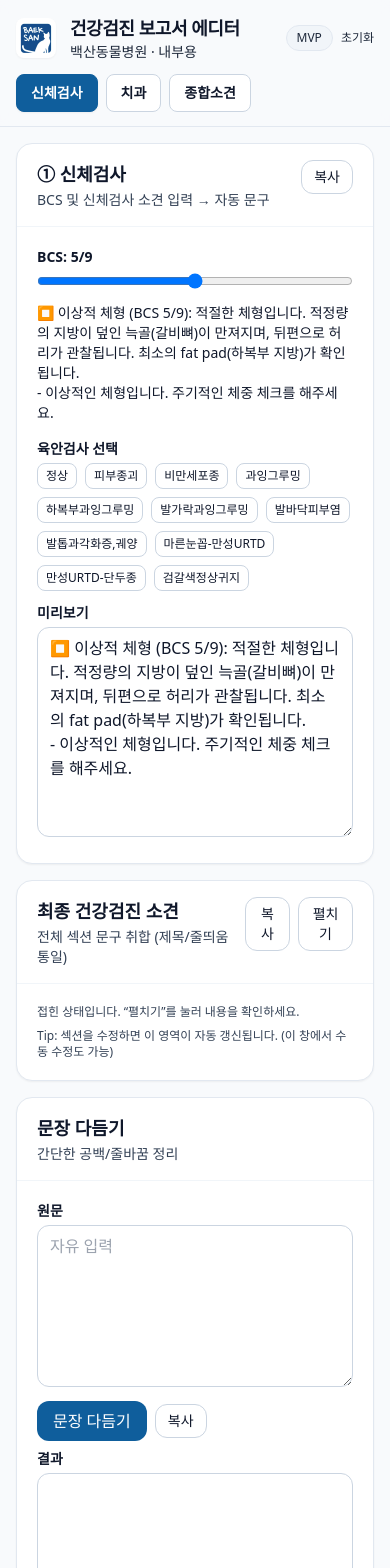
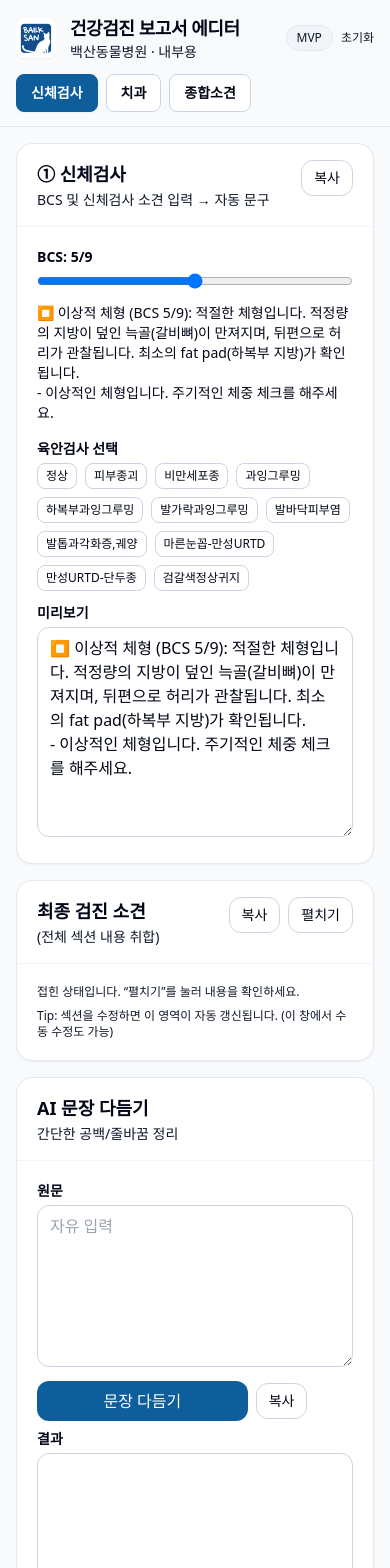
Before and after one commit to hodewdew-creator/BS_health_report_editor, a React (Vite) app: page / in a window 390 px wide. Shown: the top 1568 px of the page. Built offline with nearby package versions, Linux system fonts and the light colour scheme.

Commit message:
Update App.jsx

```diff
--- a/src/App.jsx
+++ b/src/App.jsx
@@ -2,14 +2,20 @@ import React, { useEffect, useMemo, useState } from "react";
 import templates from "./data/templates.json";
 
 /**
- * App.jsx — UI Polish v4.1
- * - OutputPanel(최종 건강검진 소견): 기본 접힘
- * - AboutPanel(도움말): 기본 접힘 + 토글 버튼
- * - (v4 포함 사항 유지) 톤다운 브랜드 컬러, 안정된 프리뷰 위치/높이, 라벨 가독성 강화 등
+ * App.jsx — UI Polish v5
+ * Requests applied:
+ * 1) 태그(육안검사/종합소견) 선택색을 옅은 노랑톤으로 (너무 튀지 않게)
+ * 2) 종합소견 체크박스: CBC+Chem => "혈액검사" 하나로 통합 (이전 저장값과 호환)
+ * 3) 태그 제목/내용 글씨 더 진하게
+ * 4) "문장 다듬기" → "AI 문장 다듬기", 파란 버튼 너비 2/3
+ * 5) 최종 검진 소견: 제목/부제 변경 + 복사/펼치기 버튼 가로 정렬·사이즈 통일
+ * 6) 종합소견 [중분류] 제목 오른쪽에 태그 버튼이 같은 줄로 배치
  */
 
-// ===== Brand color (adjust here if 병원 컬러 변경) =====
+// ===== Brand color (탭/주요 버튼) =====
 const BRAND = { bg: "#0F5E9C", border: "#0F5E9C", text: "#ffffff" };
+// ===== Selected chip style (부드러운 노랑톤) =====
+const CHIP_ON_STYLE = { backgroundColor: "#FEF3C7", borderColor: "#FACC15", color: "#111827" }; // amber-100/400
 
 export default function App() {
   const [tab, setTab] = useState(() => {
@@ -21,14 +27,12 @@ export default function App() {
     <div className="min-h-screen bg-slate-50 text-slate-900 antialiased">
       <Header tab={tab} onTab={setTab} />
       <main className="mx-auto max-w-6xl p-4 md:p-6 lg:p-8 grid grid-cols-1 lg:grid-cols-3 gap-4">
-        {/* 좌측: 선택된 섹션만 렌더 */}
         <div className="lg:col-span-2 space-y-4">
           {tab === "physical" && <PhysicalExamCard />}
           {tab === "dental" && <DentalFindingsCard />}
           {tab === "overall" && <OverallAssessmentCard />}
         </div>
 
-        {/* 우측: 결과/도움말 sticky */}
         <div className="lg:col-span-1 space-y-4 lg:sticky top-24 self-start">
           <OutputPanel />
           <PolisherPanel />
@@ -50,25 +54,13 @@ const key = {
   output: "vetreport_output",
 };
 
-function saveLS(k, v) {
-  try { localStorage.setItem(k, JSON.stringify(v)); } catch {}
+function saveLS(k, v) { try { localStorage.setItem(k, JSON.stringify(v)); } catch {} }
+function loadLS(k, fallback) {
+  try { const v = localStorage.getItem(k); return v ? JSON.parse(v) : fallback; } catch { return fallback; }
 }
-function loadLS(k, fallback) {
-  try {
-    const v = localStorage.getItem(k);
-    return v ? JSON.parse(v) : fallback;
-  } catch { return fallback; }
-}
-function emitChange(){
-  try { window.dispatchEvent(new Event('vetreport-change')); } catch {}
-}
+function emitChange(){ try { window.dispatchEvent(new Event('vetreport-change')); } catch {} }
 function clampBlanks(s){
-  // 연속 개행 3줄 이상 → 2줄로 축소, 앞뒤 공백 정리
-  return (s || "")
-    .replace(/\r\n/g, "\n")
-    .replace(/\n{3,}/g, "\n\n")
-    .replace(/[ \t]+\n/g, "\n")
-    .trim();
+  return (s || "").replace(/\r\n/g, "\n").replace(/\n{3,}/g, "\n\n").replace(/[ \t]+\n/g, "\n").trim();
 }
 
 function Card({ title, subtitle, children, right }) {
@@ -76,30 +68,45 @@ function Card({ title, subtitle, children, right }) {
     <section className="bg-white rounded-2xl shadow-sm border border-slate-200">
       <div className="flex items-start justify-between gap-3 px-5 py-4 border-b border-slate-100">
         <div>
-          <h2 className="text-lg font-semibold text-slate-900">{title}</h2>
-          {subtitle ? (
-            <p className="text-sm text-slate-700 mt-0.5">{subtitle}</p>
-          ) : null}
+          <h2 className="text-lg font-semibold text-slate-950">{title}</h2>
+          {subtitle ? <p className="text-sm text-slate-900 mt-0.5">{subtitle}</p> : null}
         </div>
-        <div>{right}</div>
+        <div className="flex-shrink-0">{right}</div>
       </div>
       <div className="p-5">{children}</div>
     </section>
   );
 }
-function Field({ label, children, hint }) { return (
-  <label className="block">
-    <div className="mb-1 text-sm font-semibold text-slate-900">{label}</div>
-    {children}
-    {hint ? <div className="mt-1 text-xs text-slate-700">{hint}</div> : null}
-  </label>
-); }
-function TextArea({ value, onChange, rows = 5, placeholder }) { return (
-  <textarea className="w-full rounded-xl border border-slate-300 px-3 py-2 focus:outline-none focus:ring-2 focus:ring-blue-500/40 focus:border-blue-500 resize-y text-slate-900" rows={rows} value={value} onChange={(e)=> onChange(e.target.value)} placeholder={placeholder} />
-); }
-function CopyBtn({ text, label = "복사" }) { return (
-  <button onClick={async ()=>{ try { await navigator.clipboard.writeText(text || ""); } catch {} }} className="rounded-xl border border-slate-300 px-3 py-1.5 text-sm hover:bg-slate-50 active:scale-[.99] text-slate-900">{label}</button>
-); }
+function Field({ label, children, hint }) {
+  return (
+    <label className="block">
+      <div className="mb-1 text-sm font-semibold text-slate-950">{label}</div>
+      {children}
+      {hint ? <div className="mt-1 text-xs text-slate-900">{hint}</div> : null}
+    </label>
+  );
+}
+function TextArea({ value, onChange, rows = 5, placeholder }) {
+  return (
+    <textarea
+      className="w-full rounded-xl border border-slate-300 px-3 py-2 focus:outline-none focus:ring-2 focus:ring-blue-500/40 focus:border-blue-500 resize-y text-slate-950"
+      rows={rows}
+      value={value}
+      onChange={(e)=> onChange(e.target.value)}
+      placeholder={placeholder}
+    />
+  );
+}
+function CopyBtn({ text, label = "복사", className = "" }) {
+  return (
+    <button
+      onClick={async ()=>{ try { await navigator.clipboard.writeText(text || ""); } catch {} }}
+      className={"inline-flex items-center justify-center h-9 px-3 rounded-xl border border-slate-300 text-sm text-slate-950 hover:bg-slate-50 active:scale-[.99] " + className}
+    >
+      {label}
+    </button>
+  );
+}
 
 /*********************************
  * Header / Footer
@@ -110,29 +117,19 @@ function Header({ tab, onTab }) {
       <div className="mx-auto max-w-6xl px-4 md:px-6 lg:px-8 py-3.5">
         <div className="flex items-center justify-between">
           <div className="flex items-center gap-3.5">
-            <img
-              src="/baeksan-logo.png"
-              alt="Baeksan Animal Hospital"
-              className="w-10 h-10 rounded-lg bg-white object-contain p-1 shadow-sm"
-            />
+            <img src="/baeksan-logo.png" alt="Baeksan Animal Hospital" className="w-10 h-10 rounded-lg bg-white object-contain p-1 shadow-sm" />
             <div>
-              <div className="text-lg md:text-xl font-semibold tracking-tight text-slate-900">
-                건강검진 보고서 에디터
-              </div>
-              <div className="text-sm text-slate-800">
-                백산동물병원 · 내부용
-              </div>
+              <div className="text-lg md:text-xl font-semibold tracking-tight text-slate-950">건강검진 보고서 에디터</div>
+              <div className="text-sm text-slate-900">백산동물병원 · 내부용</div>
             </div>
           </div>
 
           <div className="flex items-center gap-2">
-            <span className="inline-flex items-center px-2.5 py-1 rounded-full text-xs bg-slate-100 text-slate-800 border border-slate-200">
-              MVP
-            </span>
+            <span className="inline-flex items-center px-2.5 py-1 rounded-full text-xs bg-slate-100 text-slate-900 border border-slate-200">MVP</span>
             <a
               href="#"
               onClick={(e)=>{ e.preventDefault(); localStorage.clear(); location.reload(); }}
-              className="text-xs text-slate-800 hover:text-slate-900"
+              className="text-xs text-slate-900 hover:text-slate-950"
               title="모든 데이터(로컬저장) 초기화"
             >
               초기화
@@ -158,7 +155,7 @@ function SegTab({ label, active, onClick }){
         "px-3.5 py-2 rounded-lg border text-sm md:text-base font-semibold transition " +
         (active
           ? "text-white shadow-sm"
-          : "bg-white text-slate-900 border-slate-300 hover:bg-slate-50")
+          : "bg-white text-slate-950 border-slate-300 hover:bg-slate-50")
       }
       style={active ? { backgroundColor: BRAND.bg, borderColor: BRAND.border } : {}}
     >
@@ -168,7 +165,7 @@ function SegTab({ label, active, onClick }){
 }
 function Footer(){
   return (
-    <footer className="py-6 text-center text-xs text-slate-700">
+    <footer className="py-6 text-center text-xs text-slate-900">
       <div className="mx-auto max-w-6xl px-4">
         © {new Date().getFullYear()} Vet Report Tools · 로컬에서 동작(데이터: localStorage)
       </div>
@@ -311,13 +308,13 @@ function PhysicalExamCard(){
           onChange={(e)=> setPhys({ ...phys, bcs: Number(e.target.value) })}
           className="w-full"
         />
-        <div className="mt-2 text-sm text-slate-900 whitespace-pre-wrap">
+        <div className="mt-2 text-sm text-slate-950 whitespace-pre-wrap">
           {getBCSText(phys.bcs)}
         </div>
       </Field>
 
       <div className="mt-4">
-        <div className="mb-1 text-sm font-semibold text-slate-900">육안검사 선택</div>
+        <div className="mb-1 text-sm font-semibold text-slate-950">육안검사 선택</div>
         <div className="flex flex-wrap gap-2">
           {PHYS_LOOKS.map((opt) => {
             const on = !!(phys.looks && phys.looks[opt.title]);
@@ -331,8 +328,8 @@ function PhysicalExamCard(){
                   next[opt.title] = !on;
                   setPhys({ ...phys, looks: next });
                 }}
-                className={"px-2 py-1 text-xs rounded-lg border active:scale-[.98] " + (on ? "text-white" : "bg-white text-slate-900 border-slate-300 hover:bg-slate-50")}
-                style={on ? { backgroundColor: BRAND.bg, borderColor: BRAND.border } : {}}
+                className={"px-2 py-1 text-xs rounded-lg border active:scale-[.98] " + (on ? "" : "bg-white text-slate-950 border-slate-300 hover:bg-slate-50")}
+                style={on ? CHIP_ON_STYLE : {}}
                 title={opt.desc}
               >
                 {opt.title}
@@ -394,42 +391,42 @@ function DentalFindingsCard(){
     <Card title="② 치과 소견" subtitle="항목 선택 → 통합 소견" right={<CopyBtn text={text} />}>
       <div className="grid grid-cols-1 md:grid-cols-2 gap-3">
         <Field label="전체 상태 평가">
-          <select className="w-full rounded-xl border border-slate-300 px-3 py-2" value={d.status} onChange={(e)=> setD({ ...d, status: e.target.value })}>
+          <select className="w-full rounded-xl border border-slate-300 px-3 py-2 text-slate-950" value={d.status} onChange={(e)=> setD({ ...d, status: e.target.value })}>
             {opts.status.map((s)=> <option key={s} value={s}>{s}</option>)}
           </select>
         </Field>
         <Field label="치은염 Grade">
-          <select className="w-full rounded-xl border border-slate-300 px-3 py-2" value={d.gingivitis} onChange={(e)=> setD({ ...d, gingivitis: e.target.value })}>
+          <select className="w-full rounded-xl border border-slate-300 px-3 py-2 text-slate-950" value={d.gingivitis} onChange={(e)=> setD({ ...d, gingivitis: e.target.value })}>
             {opts.gingivitis.map((g)=> <option key={g} value={g}>{g}</option>)}
           </select>
         </Field>
         <Field label="치석 Grade">
-          <select className="w-full rounded-xl border border-slate-300 px-3 py-2" value={d.calculus} onChange={(e)=> setD({ ...d, calculus: e.target.value })}>
+          <select className="w-full rounded-xl border border-slate-300 px-3 py-2 text-slate-950" value={d.calculus} onChange={(e)=> setD({ ...d, calculus: e.target.value })}>
             {opts.calculus.map((g)=> <option key={g} value={g}>{g}</option>)}
           </select>
         </Field>
         <Field label="골절 여부">
-          <select className="w-full rounded-xl border border-slate-300 px-3 py-2" value={d.fracture} onChange={(e)=> setD({ ...d, fracture: e.target.value })}>
+          <select className="w-full rounded-xl border border-slate-300 px-3 py-2 text-slate-950" value={d.fracture} onChange={(e)=> setD({ ...d, fracture: e.target.value })}>
             {opts.fracture.map((g)=> <option key={g} value={g}>{g}</option>)}
           </select>
         </Field>
         <Field label="TR(치아흡수성 병변)">
-          <select className="w-full rounded-xl border border-slate-300 px-3 py-2" value={d.tr} onChange={(e)=> setD({ ...d, tr: e.target.value })}>
+          <select className="w-full rounded-xl border border-slate-300 px-3 py-2 text-slate-950" value={d.tr} onChange={(e)=> setD({ ...d, tr: e.target.value })}>
             {opts.tr.map((g)=> <option key={g} value={g}>{g}</option>)}
           </select>
         </Field>
         <Field label="결손치">
-          <select className="w-full rounded-xl border border-slate-300 px-3 py-2" value={d.missing} onChange={(e)=> setD({ ...d, missing: e.target.value })}>
+          <select className="w-full rounded-xl border border-slate-300 px-3 py-2 text-slate-950" value={d.missing} onChange={(e)=> setD({ ...d, missing: e.target.value })}>
             {opts.missing.map((g)=> <option key={g} value={g}>{g}</option>)}
           </select>
         </Field>
         <Field label="스케일링 권장">
-          <select className="w-full rounded-xl border border-slate-300 px-3 py-2" value={d.scaling} onChange={(e)=> setD({ ...d, scaling: e.target.value })}>
+          <select className="w-full rounded-xl border border-slate-300 px-3 py-2 text-slate-950" value={d.scaling} onChange={(e)=> setD({ ...d, scaling: e.target.value })}>
             {opts.scaling.map((g)=> <option key={g} value={g}>{g}</option>)}
           </select>
         </Field>
         <Field label="마무리 소견">
-          <input className="w-full rounded-xl border border-slate-300 px-3 py-2" value={d.wrap} onChange={(e)=> setD({ ...d, wrap: e.target.value })} />
+          <input className="w-full rounded-xl border border-slate-300 px-3 py-2 text-slate-950" value={d.wrap} onChange={(e)=> setD({ ...d, wrap: e.target.value })} />
         </Field>
       </div>
       <div className="mt-3">
@@ -443,20 +440,20 @@ function DentalFindingsCard(){
 }
 
 /*********************************
- * 3) 종합 소견 — 태그 팔레트(검색/그룹/트레이)
+ * 3) 종합 소견 — 태그 팔레트
  *********************************/
 
 const OVERALL_TAGS = templates.overall;
 const TAGS = OVERALL_TAGS.map((r, idx) => ({ ...r, _id: idx }));
 
-// 소프트 톤 클래스
 const CHIP = {
-  off: "bg-white text-slate-900 border-slate-300 hover:bg-slate-50",
-  on:  "text-white",
+  off: "bg-white text-slate-950 border-slate-300 hover:bg-slate-50",
+  on:  "", // style로 적용
 };
 
 const defaultOverall = {
-  picks: { physical: true, cbc: false, chem: false, ua: false, xr: false, us: false, disease: false },
+  // CBC + Chem => blood로 통합
+  picks: { physical: true, blood: false, ua: false, xr: false, us: false, disease: false },
   addenda: "",
   tagSel: {}, // { [id]: true }
 };
@@ -483,9 +480,28 @@ function OverallAssessmentCard(){
   const preview = useMemo(()=> makeOverallText(o), [o]);
   useEffect(()=> { saveLS(key.overall, o); emitChange(); }, [o]);
 
+  // 저장값 호환 (cbc/chem → blood)
+  useEffect(()=>{
+    setO(prev => {
+      const p = { ...(prev.picks || {}) };
+      let changed = false;
+      if ((p.cbc || p.chem) && !p.blood) { p.blood = true; changed = true; }
+      if ('cbc' in p) { delete p.cbc; changed = true; }
+      if ('chem' in p) { delete p.chem; changed = true; }
+      // 누락키 보정
+      ["physical","blood","ua","xr","us","disease"].forEach(k=>{ if (p[k]===undefined) { p[k]=false; changed=true; }});
+      return changed ? { ...prev, picks: p } : prev;
+    });
+  // eslint-disable-next-line react-hooks/exhaustive-deps
+  }, []);
+
   const labelMap = {
-    physical: "신체검사", cbc: "혈액검사(CBC)", chem: "혈액화학(Chem)",
-    ua: "뇨검사(UA)", xr: "방사선", us: "복부초음파", disease: "특정질환"
+    physical: "신체검사",
+    blood: "혈액검사",
+    ua: "뇨검사(UA)",
+    xr: "방사선",
+    us: "복부초음파",
+    disease: "특정질환",
   };
 
   function togglePick(k){ setO(prev => ({ ...prev, picks: { ...prev.picks, [k]: !prev.picks[k] }})); }
@@ -495,7 +511,7 @@ function OverallAssessmentCard(){
   // 활성 대분류 집합
   const activeCats = useMemo(()=>{
     const s = new Set(); Object.entries(o.picks||{}).forEach(([k,v])=> { if (v) {
-      const cat = ({ physical:"신체검사", cbc:"혈액검사", chem:"혈액검사", ua:"소변검사", xr:"방사선", us:"복부초음파", disease:"특정질환" })[k];
+      const cat = ({ physical:"신체검사", blood:"혈액검사", ua:"소변검사", xr:"방사선", us:"복부초음파", disease:"특정질환" })[k];
       if (cat) s.add(cat);
     }});
     return s;
@@ -504,11 +520,11 @@ function OverallAssessmentCard(){
   // 태그풀 → 검색필터 → 그룹핑(sub)
   const tagPool = useMemo(()=> TAGS.filter(r => activeCats.has(r.cat)), [activeCats]);
   const filtered = useMemo(()=> {
-    const qq = q.trim();
+    const qq = q.trim().toLowerCase();
     if (!qq) return tagPool;
     return tagPool.filter(r =>
-      (r.tag && r.tag.toLowerCase().includes(qq.toLowerCase())) ||
-      (r.text && r.text.toLowerCase().includes(qq.toLowerCase()))
+      (r.tag && r.tag.toLowerCase().includes(qq)) ||
+      (r.text && r.text.toLowerCase().includes(qq))
     );
   }, [tagPool, q]);
 
@@ -522,7 +538,6 @@ function OverallAssessmentCard(){
     return Array.from(g.entries()); // [ [sub, rows[]], ... ]
   }, [filtered]);
 
-  // 선택된 태그 객체 리스트
   const selectedObjs = useMemo(()=> {
     const ids = Object.keys(o.tagSel||{}).filter(id => o.tagSel[id]);
     const set = new Set(ids);
@@ -530,13 +545,13 @@ function OverallAssessmentCard(){
   }, [o.tagSel]);
 
   return (
-    <Card title="③ 종합 소견" subtitle="검사 선택 → 태그 클릭으로 상세 문구 추가" right={<CopyBtn text={preview} />}>
+    <Card title="③ 종합 소견" subtitle="검사 선택 → 태그 클릭으로 상세 문구 추가 (마우스 올리면 프리뷰)" right={<CopyBtn text={preview} />}>
       {/* 체크박스 */}
       <div className="grid grid-cols-2 md:grid-cols-3 gap-2">
-        {Object.entries(o.picks).map(([k,v])=> (
+        {Object.entries(labelMap).map(([k, v]) => (
           <label key={k} className="flex items-center gap-2 px-3 py-2 rounded-xl border border-slate-300 bg-white hover:bg-slate-50">
-            <input type="checkbox" checked={v} onChange={()=> togglePick(k)} />
-            <span className="text-sm font-semibold text-slate-900">{labelMap[k]}</span>
+            <input type="checkbox" checked={!!o.picks[k]} onChange={()=> togglePick(k)} />
+            <span className="text-sm font-semibold text-slate-950">{v}</span>
           </label>
         ))}
       </div>
@@ -544,22 +559,22 @@ function OverallAssessmentCard(){
       {/* 검색 + 결과수 */}
       <div className="mt-3 flex items-center gap-2">
         <input
-          className="flex-1 rounded-xl border border-slate-300 px-3 py-2 text-sm"
+          className="flex-1 rounded-xl border border-slate-300 px-3 py-2 text-sm text-slate-950"
           placeholder="태그/내용 검색"
           value={q}
           onChange={(e)=> setQ(e.target.value)}
         />
-        <span className="text-xs font-semibold text-slate-900">{filtered.length}개</span>
+        <span className="text-xs font-semibold text-slate-950">{filtered.length}개</span>
       </div>
 
       {/* 선택된 태그 트레이 */}
       {selectedObjs.length > 0 && (
         <div className="mt-3">
-          <div className="text-xs font-semibold text-slate-900 mb-1">선택된 태그</div>
+          <div className="text-xs font-semibold text-slate-950 mb-1">선택된 태그</div>
           <div className="flex flex-wrap gap-2">
             {selectedObjs.map(r => (
               <button key={r._id} onClick={()=> removeTag(String(r._id))}
-                className="px-2 py-1 text-xs rounded-lg border bg-slate-100 text-slate-900 border-slate-200 hover:bg-slate-200">
+                className="px-2 py-1 text-xs rounded-lg border bg-slate-100 text-slate-950 border-slate-200 hover:bg-slate-200">
                 {r.tag} <span className="ml-1 opacity-70">✕</span>
               </button>
             ))}
@@ -567,12 +582,14 @@ function OverallAssessmentCard(){
         </div>
       )}
 
-      {/* 태그 그룹 */}
+      {/* 태그 그룹: 중분류 오른쪽 같은 줄에 태그 */}
       {grouped.length > 0 && (
-        <div className="mt-4 space-y-4">
+        <div className="mt-4 space-y-3">
           {grouped.map(([sub, rows]) => (
-            <div key={sub}>
-              <div className="text-[12px] font-semibold tracking-wide text-slate-900 mb-1">{sub}</div>
+            <div key={sub} className="flex flex-wrap items-start gap-3">
+              <div className="shrink-0 text-[12px] font-semibold tracking-wide text-slate-950 px-2 py-1 bg-slate-100 rounded-md border border-slate-200">
+                {sub}
+              </div>
               <div className="flex flex-wrap gap-2">
                 {rows.map(row => {
                   const picked = !!(o.tagSel && o.tagSel[row._id]);
@@ -582,7 +599,7 @@ function OverallAssessmentCard(){
                       onMouseEnter={()=> setHover(row.text || "")}
                       onMouseLeave={()=> setHover("")}
                       className={`px-2 py-1 text-xs rounded-lg border active:scale-[.98] ${picked ? CHIP.on : CHIP.off}`}
-                      style={picked ? { backgroundColor: BRAND.bg, borderColor: BRAND.border } : {}}
+                      style={picked ? CHIP_ON_STYLE : {}}
                       title={`${row.cat} · ${row.sub}`}
                       onClick={()=> toggleTag(String(row._id))}
                     >
@@ -596,7 +613,7 @@ function OverallAssessmentCard(){
         </div>
       )}
 
-      {/* (이곳) 호버 프리뷰 — 태그와 추가안내 사이, 고정영역 */}
+      {/* 호버 프리뷰 — 태그와 추가안내 사이, 고정영역 */}
       <div className="mt-4 rounded-xl border text-sm p-3 whitespace-pre-wrap transition-all"
            style={{ minHeight: hover ? "64px" : "0px", backgroundColor: hover ? "#FFF7ED" : "transparent",
                     borderColor: hover ? "#FED7AA" : "transparent", color: "#7C2D12" }}>
@@ -626,7 +643,7 @@ function OverallAssessmentCard(){
 }
 
 /*********************************
- * 우측 패널: 출력 & 폴리셔 & 도움말(접기 기본)
+ * 우측 패널: 출력 & 폴리셔 & 도움말
  *********************************/
 function OutputPanel(){
   const compute = () => {
@@ -659,16 +676,30 @@ function OutputPanel(){
 
   return (
     <Card
-      title="최종 건강검진 소견"
-      subtitle="전체 섹션 문구 취합 (제목/줄띄움 통일)"
-      right={<div className="flex items-center gap-2"><CopyBtn text={txt} /><button onClick={()=> setOpen(o=>!o)} className="rounded-xl border border-slate-300 px-3 py-1.5 text-sm text-slate-900">{open ? "접기" : "펼치기"}</button></div>}
+      title="최종 검진 소견"
+      subtitle="(전체 섹션 내용 취합)"
+      right={
+        <div className="inline-flex items-center gap-2">
+          <CopyBtn text={txt} />
+          <button
+            onClick={()=> setOpen(o=>!o)}
+            className="inline-flex items-center justify-center h-9 px-3 rounded-xl border border-slate-300 text-sm text-slate-950 hover:bg-slate-50"
+          >
+            {open ? "접기" : "펼치기"}
+          </button>
+        </div>
+      }
     >
-      {open && <TextArea value={txt} onChange={setTxt} rows={20} />}
-      {!open && <div className="text-xs text-slate-700">접힌 상태입니다. “펼치기”를 눌러 내용을 확인하세요.</div>}
-      <div className="mt-2 text-xs text-slate-700">Tip: 섹션을 수정하면 이 영역이 자동 갱신됩니다. (이 창에서 수동 수정도 가능)</div>
+      {open ? (
+        <TextArea value={txt} onChange={setTxt} rows={20} />
+      ) : (
+        <div className="text-xs text-slate-900">접힌 상태입니다. “펼치기”를 눌러 내용을 확인하세요.</div>
+      )}
+      <div className="mt-2 text-xs text-slate-900">Tip: 섹션을 수정하면 이 영역이 자동 갱신됩니다. (이 창에서 수동 수정도 가능)</div>
     </Card>
   );
 }
+
 function PolisherPanel(){
   const [input, setInput] = useState("");
   const [out, setOut] = useState("");
@@ -680,10 +711,10 @@ function PolisherPanel(){
     );
   }
   return (
-    <Card title="문장 다듬기" subtitle="간단한 공백/줄바꿈 정리">
+    <Card title="AI 문장 다듬기" subtitle="간단한 공백/줄바꿈 정리">
       <Field label="원문"><TextArea value={input} onChange={setInput} rows={6} placeholder="자유 입력" /></Field>
       <div className="mt-2 flex items-center gap-2">
-        <button onClick={()=> setOut(tidy(input))} className="rounded-xl px-4 py-2 text-white" style={{ backgroundColor: BRAND.bg }}>문장 다듬기</button>
+        <button onClick={()=> setOut(tidy(input))} className="w-2/3 md:w-1/2 rounded-xl px-4 py-2 text-white" style={{ backgroundColor: BRAND.bg }}>문장 다듬기</button>
         <CopyBtn text={out} />
       </div>
       <div className="mt-2"><Field label="결과"><TextArea value={out} onChange={setOut} rows={8} /></Field></div>
@@ -696,16 +727,16 @@ function AboutPanel(){
     <Card
       title="도움말"
       subtitle="설계 목표 & 사용 팁"
-      right={<button onClick={()=> setOpen(o=>!o)} className="rounded-xl border border-slate-300 px-3 py-1.5 text-sm text-slate-900">{open ? "접기" : "펼치기"}</button>}
+      right={<button onClick={()=> setOpen(o=>!o)} className="inline-flex items-center justify-center h-9 px-3 rounded-xl border border-slate-300 text-sm text-slate-950 hover:bg-slate-50">{open ? "접기" : "펼치기"}</button>}
     >
       {open ? (
         <>
-          <ul className="list-disc pl-5 space-y-1 text-sm text-slate-900">
+          <ul className="list-disc pl-5 space-y-1 text-sm text-slate-950">
             <li>상단 탭 대비를 높여 가독성을 개선했습니다.</li>
             <li>종합소견 프리뷰는 태그 아래·추가안내 위에 고정되어 레이아웃이 흔들리지 않습니다.</li>
             <li>우측 결과 패널은 접기/펼치기가 가능해 집중이 쉬워요.</li>
           </ul>
-          <div className="mt-3 text-sm text-slate-800">
+          <div className="mt-3 text-sm text-slate-950">
             <b>다음 단계 제안</b>
             <ol className="list-decimal pl-5 mt-1 space-y-1">
               <li>태그 즐겨찾기(상위 노출)</li>
@@ -715,7 +746,7 @@ function AboutPanel(){
           </div>
         </>
       ) : (
-        <div className="text-xs text-slate-700">접힌 상태입니다. “펼치기”를 눌러 도움말을 확인하세요.</div>
+        <div className="text-xs text-slate-900">접힌 상태입니다. “펼치기”를 눌러 도움말을 확인하세요.</div>
       )}
     </Card>
   );
```
